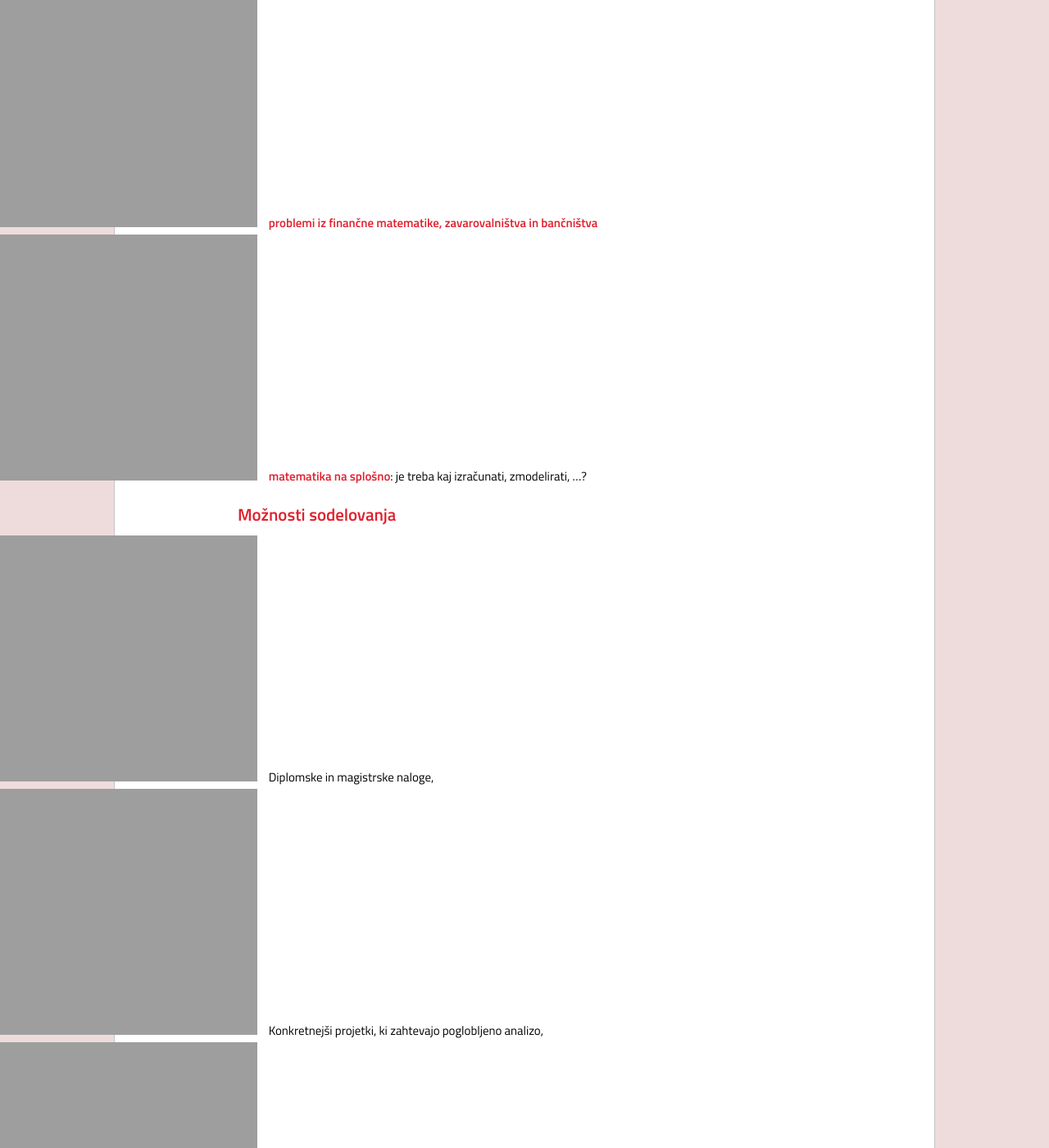
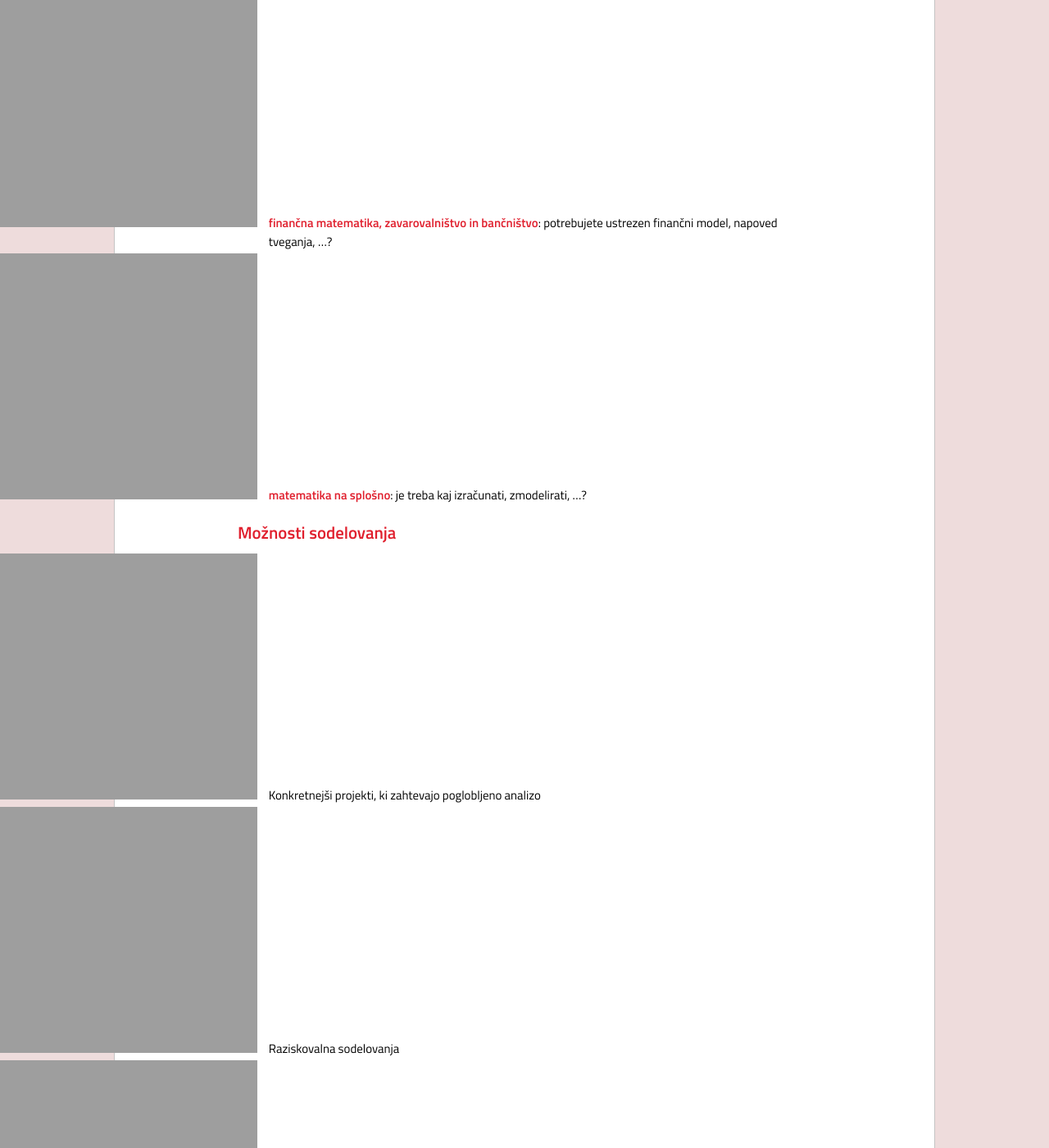
Before and after one commit to ul-fmf/olmu, a Jekyll site: the page built from index.md, in a window 1280 px wide and 1400 px high, scrolled down 1508 px. Shown: the whole window at 82% size. Built offline with Jekyll 4.4.1, drawn with Linux system fonts in a browser that asks for light colours; nearby versions of some CDN libraries; a style sheet for code colours, icons or effects is not loaded; some of the changed text lies outside the part shown.

Commit message:
Malo spremenjen tekst.

```diff
--- a/index.md
+++ b/index.md
@@ -4,22 +4,21 @@
 title: Home
 ---
 
-# Odprti laboratorij za matematiko v uporabi
+# Dobrodošli v OLMU – Odprtem laboratoriju za matematiko v uporabi
 
-Vi imate probleme. Mi jih rešimo.
+Vi imate probleme. Mi vam jih pomagamo rešiti.
 
 ## Kakšne probleme?
 
 - **optimizacija**: je vaša rešitev neoptimalna?
 - **strojno učenje**:  imate preveč podatkov, pa iz njih ne morete izvleči pravih informacij?
 - **dokaz pravilnosti**: je treba preveriti, da program deluje pravilno?
-- **problemi iz finančne matematike, zavarovalništva in bančništva**
+- **finančna matematika, zavarovalništvo in bančništvo**: potrebujete ustrezen finančni model, napoved tveganja, ...?
 - **matematika na splošno**: je treba kaj izračunati, zmodelirati, ...?
 
 ## Možnosti sodelovanja
 
+- Konkretnejši projekti, ki zahtevajo poglobljeno analizo
+- Raziskovalna sodelovanja
 - Diplomske in magistrske naloge,
-- Konkretnejši projetki, ki zahtevajo poglobljeno analizo,
-- Raziskovalna sodelovanja.
-
-TEST 2
+- Študentski projekti
```
